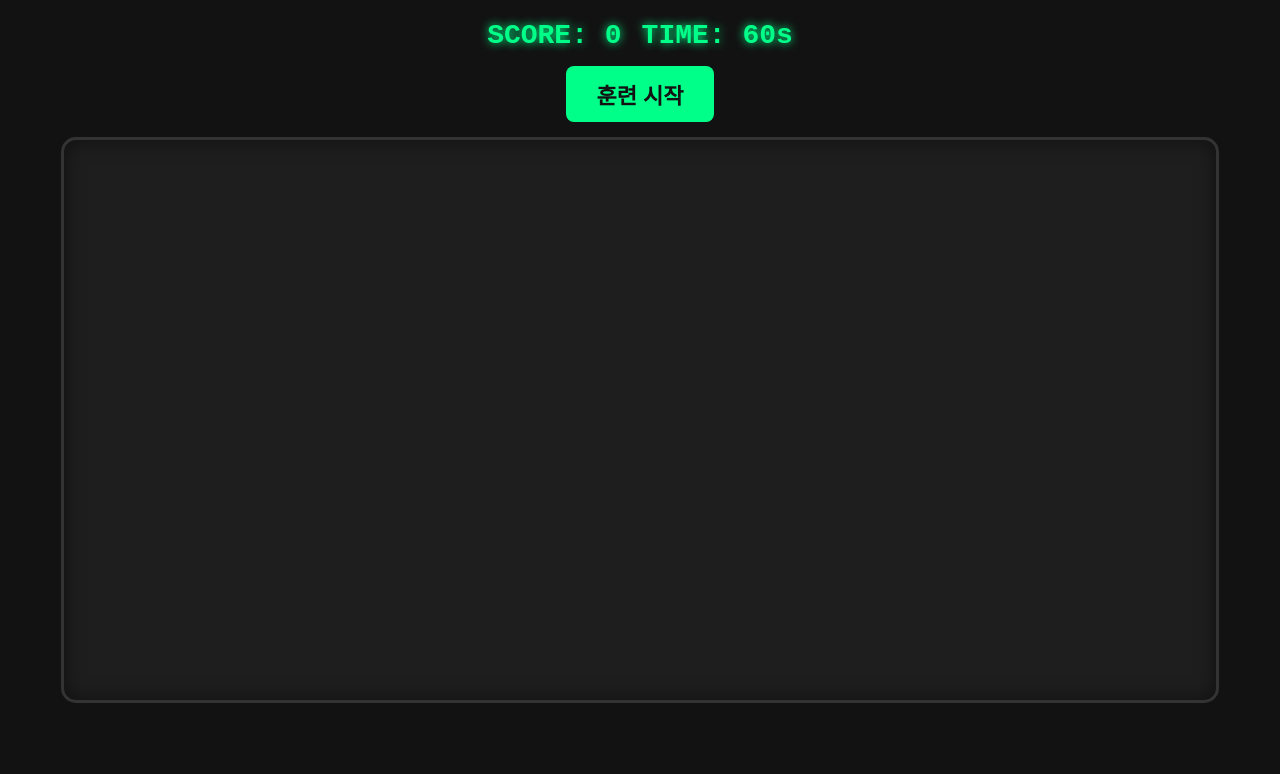
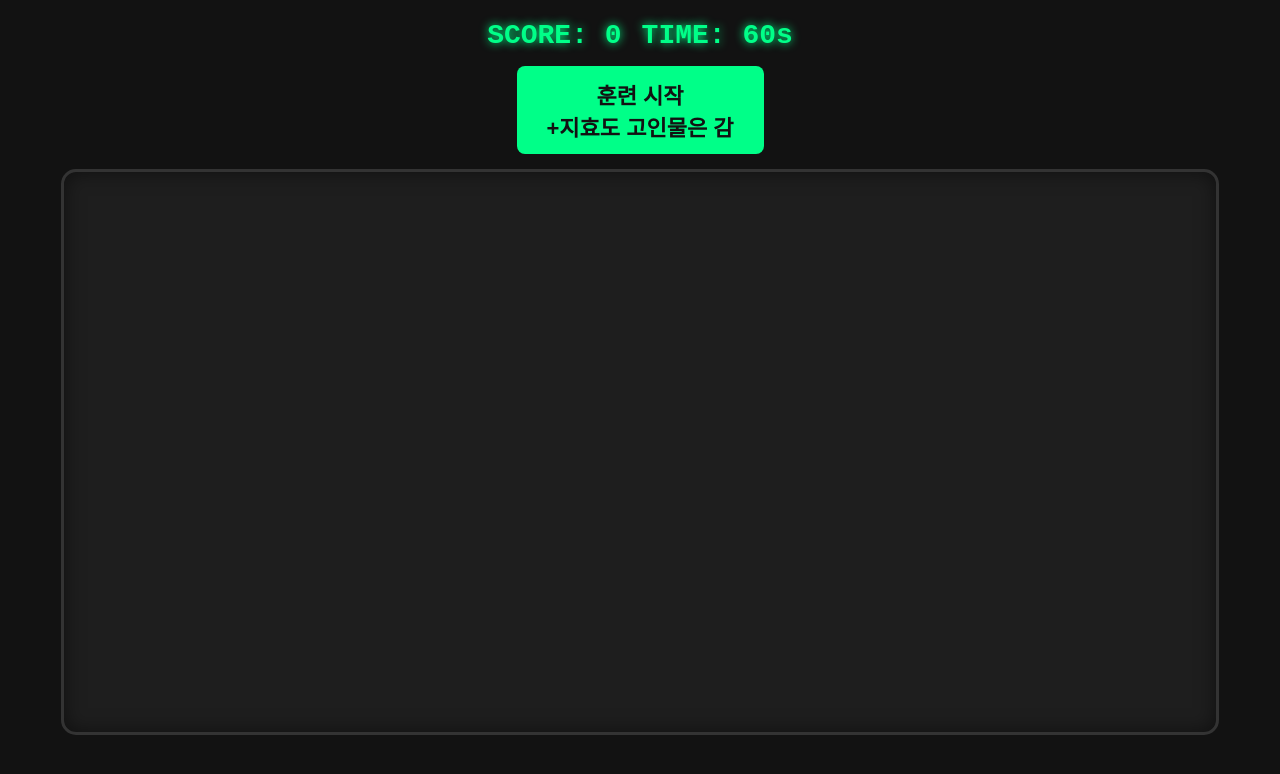
Before and after one commit to mollar05/speed, a plain HTML site: page index.html in a window 1280 px wide. Drawn offline with Linux system fonts and the light colour scheme.

Commit message:
Update index.html

```diff
--- a/index.html
+++ b/index.html
@@ -147,7 +147,7 @@
     </div>
 
     <div id="controls">
-        <button id="start-btn">훈련 시작</button>
+        <button id="start-btn">훈련 시작<br>+지효도 고인물은 감</button>
     </div>
 
     <div id="game-board"></div>
```
